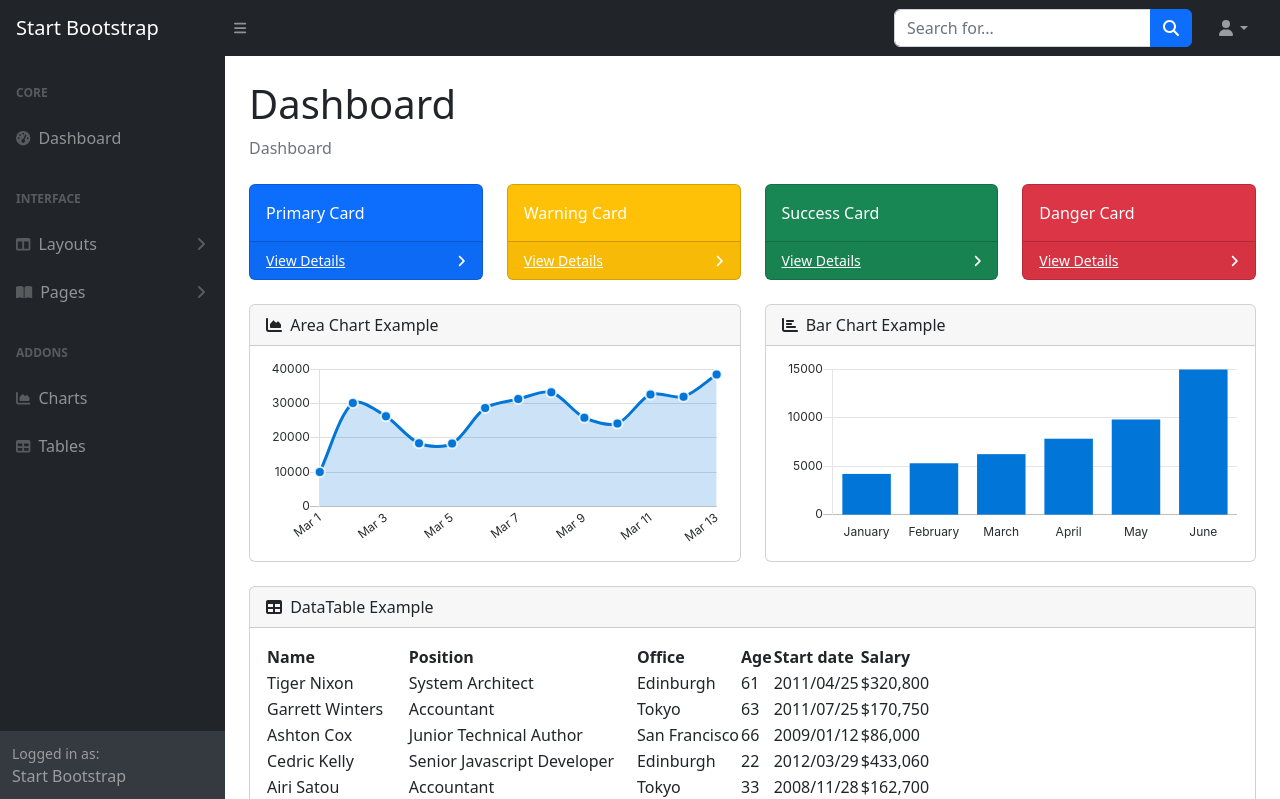
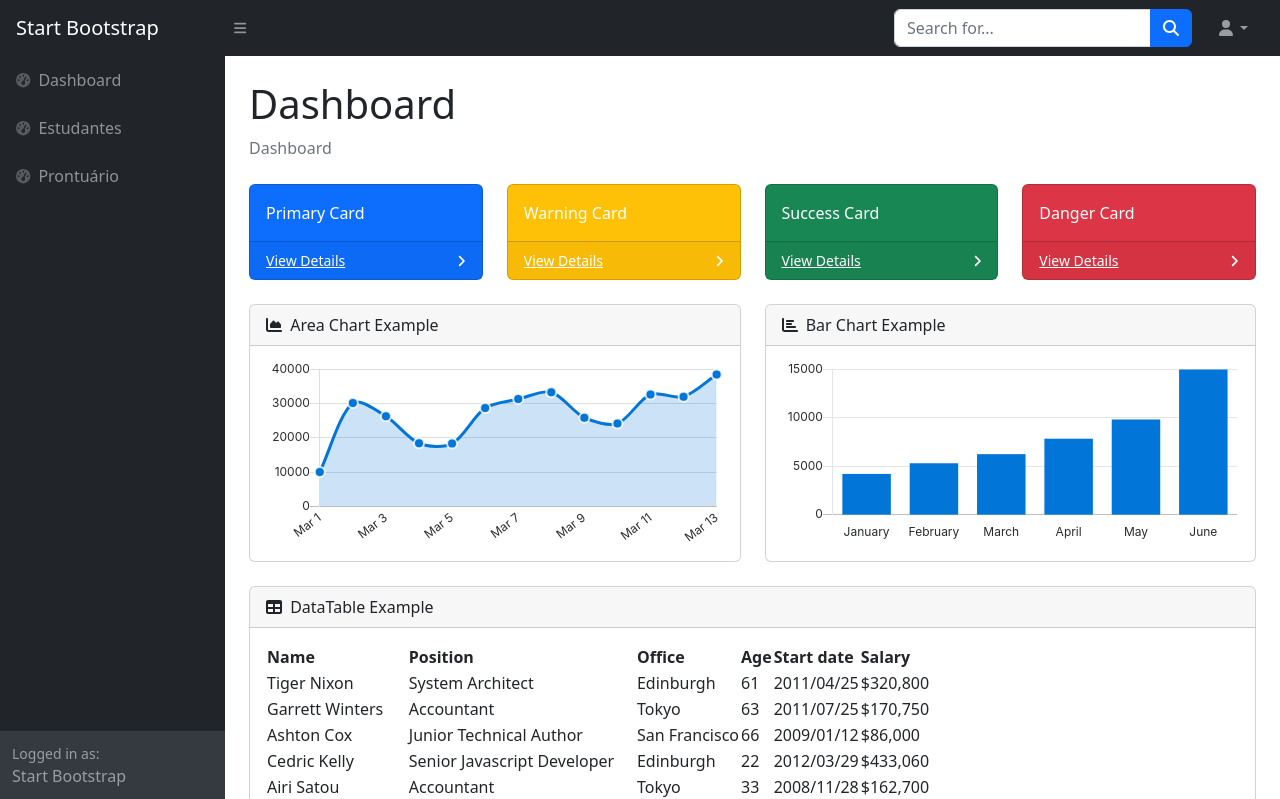
Before and after one commit to Lizard670/sistema_comed, a Django app: page / in a window 1280 px wide. Shown: the top 799 px of the page. Run offline with Django 5.2, Linux system fonts and the light colour scheme; some libraries are stand-ins or nearby versions.

Commit message:
Alteração na barra lateral
Removido páginas que não serão utilizadas e adicionado link para as páginas de Estudantes e Prontuário

```diff
--- a/templates/sidenav.html
+++ b/templates/sidenav.html
@@ -1,62 +1,17 @@
 <nav class="sb-sidenav accordion sb-sidenav-dark" id="sidenavAccordion">
     <div class="sb-sidenav-menu">
         <div class="nav">
-            <div class="sb-sidenav-menu-heading">Core</div>
             <a class="nav-link" href="{% url 'index' %}">
                 <div class="sb-nav-link-icon"><i class="fas fa-tachometer-alt"></i></div>
                 Dashboard
             </a>
-            <div class="sb-sidenav-menu-heading">Interface</div>
-            <a class="nav-link collapsed" href="#" data-bs-toggle="collapse" data-bs-target="#collapseLayouts" aria-expanded="false" aria-controls="collapseLayouts">
-                <div class="sb-nav-link-icon"><i class="fas fa-columns"></i></div>
-                Layouts
-                <div class="sb-sidenav-collapse-arrow"><i class="fas fa-angle-down"></i></div>
+            <a class="nav-link" href="{% url 'index' %}">
+                <div class="sb-nav-link-icon"><i class="fas fa-tachometer-alt"></i></div>
+                Estudantes
             </a>
-            <div class="collapse" id="collapseLayouts" aria-labelledby="headingOne" data-bs-parent="#sidenavAccordion">
-                <nav class="sb-sidenav-menu-nested nav">
-                    <a class="nav-link" href="layout-static.html">Static Navigation</a>
-                    <a class="nav-link" href="layout-sidenav-light.html">Light Sidenav</a>
-                </nav>
-            </div>
-            <a class="nav-link collapsed" href="#" data-bs-toggle="collapse" data-bs-target="#collapsePages" aria-expanded="false" aria-controls="collapsePages">
-                <div class="sb-nav-link-icon"><i class="fas fa-book-open"></i></div>
-                Pages
-                <div class="sb-sidenav-collapse-arrow"><i class="fas fa-angle-down"></i></div>
-            </a>
-            <div class="collapse" id="collapsePages" aria-labelledby="headingTwo" data-bs-parent="#sidenavAccordion">
-                <nav class="sb-sidenav-menu-nested nav accordion" id="sidenavAccordionPages">
-                    <a class="nav-link collapsed" href="#" data-bs-toggle="collapse" data-bs-target="#pagesCollapseAuth" aria-expanded="false" aria-controls="pagesCollapseAuth">
-                        Authentication
-                        <div class="sb-sidenav-collapse-arrow"><i class="fas fa-angle-down"></i></div>
-                    </a>
-                    <div class="collapse" id="pagesCollapseAuth" aria-labelledby="headingOne" data-bs-parent="#sidenavAccordionPages">
-                        <nav class="sb-sidenav-menu-nested nav">
-                            <a class="nav-link" href="{% url 'logar' %}">Login</a>
-                            <a class="nav-link" href="{% url 'registrar' %}">Register</a>
-                            <a class="nav-link" href="{% url 'resetar_senha' %}">Forgot Password</a>
-                        </nav>
-                    </div>
-                    <a class="nav-link collapsed" href="#" data-bs-toggle="collapse" data-bs-target="#pagesCollapseError" aria-expanded="false" aria-controls="pagesCollapseError">
-                        Error
-                        <div class="sb-sidenav-collapse-arrow"><i class="fas fa-angle-down"></i></div>
-                    </a>
-                    <div class="collapse" id="pagesCollapseError" aria-labelledby="headingOne" data-bs-parent="#sidenavAccordionPages">
-                        <nav class="sb-sidenav-menu-nested nav">
-                            <a class="nav-link" href="401.html">401 Page</a>
-                            <a class="nav-link" href="404.html">404 Page</a>
-                            <a class="nav-link" href="500.html">500 Page</a>
-                        </nav>
-                    </div>
-                </nav>
-            </div>
-            <div class="sb-sidenav-menu-heading">Addons</div>
-            <a class="nav-link" href="charts.html">
-                <div class="sb-nav-link-icon"><i class="fas fa-chart-area"></i></div>
-                Charts
-            </a>
-            <a class="nav-link" href="tables.html">
-                <div class="sb-nav-link-icon"><i class="fas fa-table"></i></div>
-                Tables
+            <a class="nav-link" href="{% url 'index' %}">
+                <div class="sb-nav-link-icon"><i class="fas fa-tachometer-alt"></i></div>
+                Prontuário
             </a>
         </div>
     </div>
```
